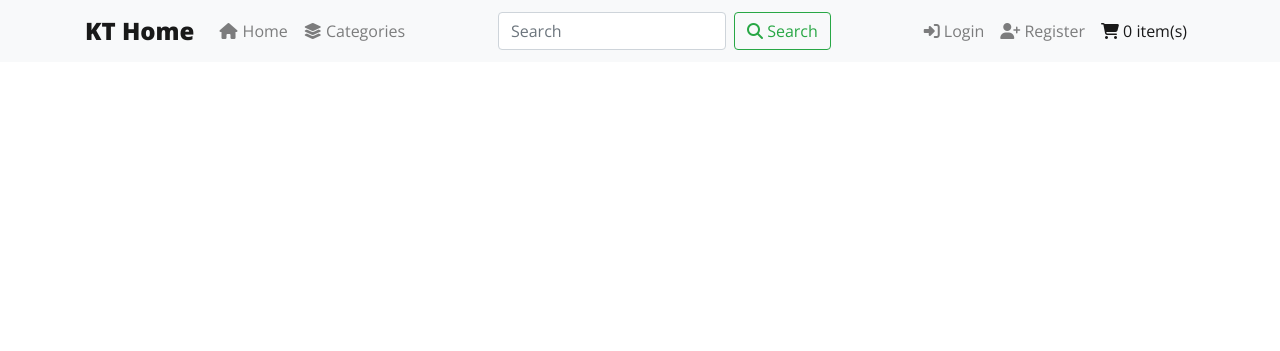
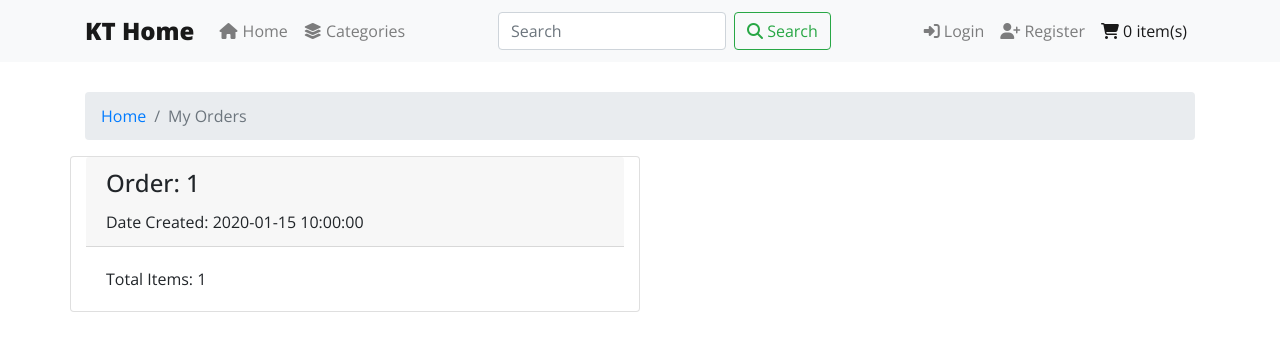
Before and after one commit to ktzy0305/OS-eCommerce, a Flask app: template templates/orders.html in a window 1280 px wide. Shown: the top 351 px of the page. Run offline with Flask 2, Linux system fonts and the light colour scheme; the template is opened without the code that fills it: most values are stand-ins (such as "Sample title", 1, 10 or a date in 2020); parts of the project's set-up code (start-up, migrations or seed data) failed here and were passed over; some libraries are stand-ins or nearby versions.

Commit message:
MVP completed

```diff
--- a/routes.py
+++ b/routes.py
@@ -1,4 +1,3 @@
-from typing import NewType
 from base import *
 from classes import *
 import re
@@ -225,6 +224,42 @@ def checkout():
 
     return render_template('checkout.html', checkout_items=checkout_items, user=user)
 
+@app.route('/order/processing')
+def place_order():
+    # User
+    user = User.objects(id=session.get("user")["_id"]["$oid"]).first()
+
+    # Create Order Object
+    order = Order(
+        created_by = user,
+        date_created = datetime.now(),
+        ordered_products = user.shopping_cart,
+        total_amount = session.get('total_price'),
+        delivery_address = user.address_list[0]
+    )
+
+    # Save Order Object
+    order.save()
+
+    # Clear user shopping cart
+    del user.shopping_cart
+
+    # Save User State
+    user.save()
+
+    # Reset Total Price
+    session['total_price'] = 0
+
+    # Pass Order object to order complete page
+    return redirect(url_for('order_complete', order_id = order.id))
+
+@app.route('/order/complete')
+def order_complete():
+    order_id = request.args['order_id']
+    order = Order.objects(id=order_id).first()
+    print(order)
+    return render_template('ordercomplete.html', order=order)
+
 @app.route('/user/profile')
 def user_profile():
     # User
@@ -235,7 +270,8 @@ def user_profile():
 def add_address():
     # User
     user = User.objects(id=session.get("user")["_id"]["$oid"]).first()
-    # Product information to be added into cart
+
+    # Address information
     street = request.form["street"]
     unit = request.form["unit"]
     postal_code = request.form["postal_code"]
@@ -256,9 +292,64 @@ def add_address():
 
     return redirect(url_for("user_profile"))
 
+@app.route('/user/address/edit/<string:index>', methods=["POST"])
+def edit_address(index):
+    # User
+    user = User.objects(id=session.get("user")["_id"]["$oid"]).first()
+
+    # Index
+    index_to_edit= int(index) - 1
+
+    # Address information
+    street = request.form["street"]
+    unit = request.form["unit"]
+    postal_code = request.form["postal_code"]
+    country = request.form["country"]
+    city = request.form["city"]
+
+    # Create updated address object
+    updated_address = Address(
+        country = country,
+        city = city,
+        street = street,
+        unit = unit,
+        postal_code = postal_code
+    )
+
+    # Update the address
+    user.address_list[index_to_edit] = updated_address
+
+    # Save Changes
+    user.save()
+
+    return redirect(url_for("user_profile"))
+
+@app.route('/user/address/remove/<string:index>')
+def remove_address(index):
+    # User
+    user = User.objects(id=session.get("user")["_id"]["$oid"]).first()
+
+    # Index
+    index_to_remove = int(index) - 1
+
+    # Removal
+    del user.address_list[index_to_remove]
+
+    # Save Changes
+    user.save()
+
+    return redirect(url_for("user_profile"))
+
+
 @app.route('/user/orders')
 def user_orders():
-    return render_template("orders.html")
+    # User
+    user = User.objects(id=session.get("user")["_id"]["$oid"]).first()
+
+    # Orders made by user
+    user_orders = Order.objects(created_by = user)
+
+    return render_template("orders.html", orders = user_orders)
 
 
 """
--- a/templates/orders.html
+++ b/templates/orders.html
@@ -1,8 +1,28 @@
 {% extends "base.html" %}
-{% block title %}Profile{% endblock %}
+{% block title %}Orders{% endblock %}
 {% block styles %}
 <link rel="stylesheet" href="{{ url_for('static', filename='css/orders.css') }}">
 {% endblock %}
-
 {% block content %}
+<div class="container">
+    <nav aria-label="breadcrumb">
+        <ol class="breadcrumb">
+            <li class="breadcrumb-item"><a href="{{ url_for('index') }}">Home</a></li>
+            <li class="breadcrumb-item active" aria-current="page">My Orders</li>
+        </ol>
+    </nav>
+    <div class="row mt-3">
+        {% for order in orders %}
+            <div class="card col-6">
+                <div class="card-header">
+                    <h4 class="card-title">Order: {{ order.id }}</h4>
+                    <div>Date Created: {{ order.date_created }}</div>
+                </div>
+                <div class="card-body">
+                    <div>Total Items: {{ order.ordered_products | length }}</div>
+                </div>
+            </div>
+        {% endfor %}
+    </div>
+</div>
 {% endblock %}
```
Also changed, not shown: classes.py (+7 -3 lines), templates/checkout.html (+12 -2 lines), templates/ordercomplete.html (added, +52 -0 lines), templates/profile.html (+38 -3 lines).
